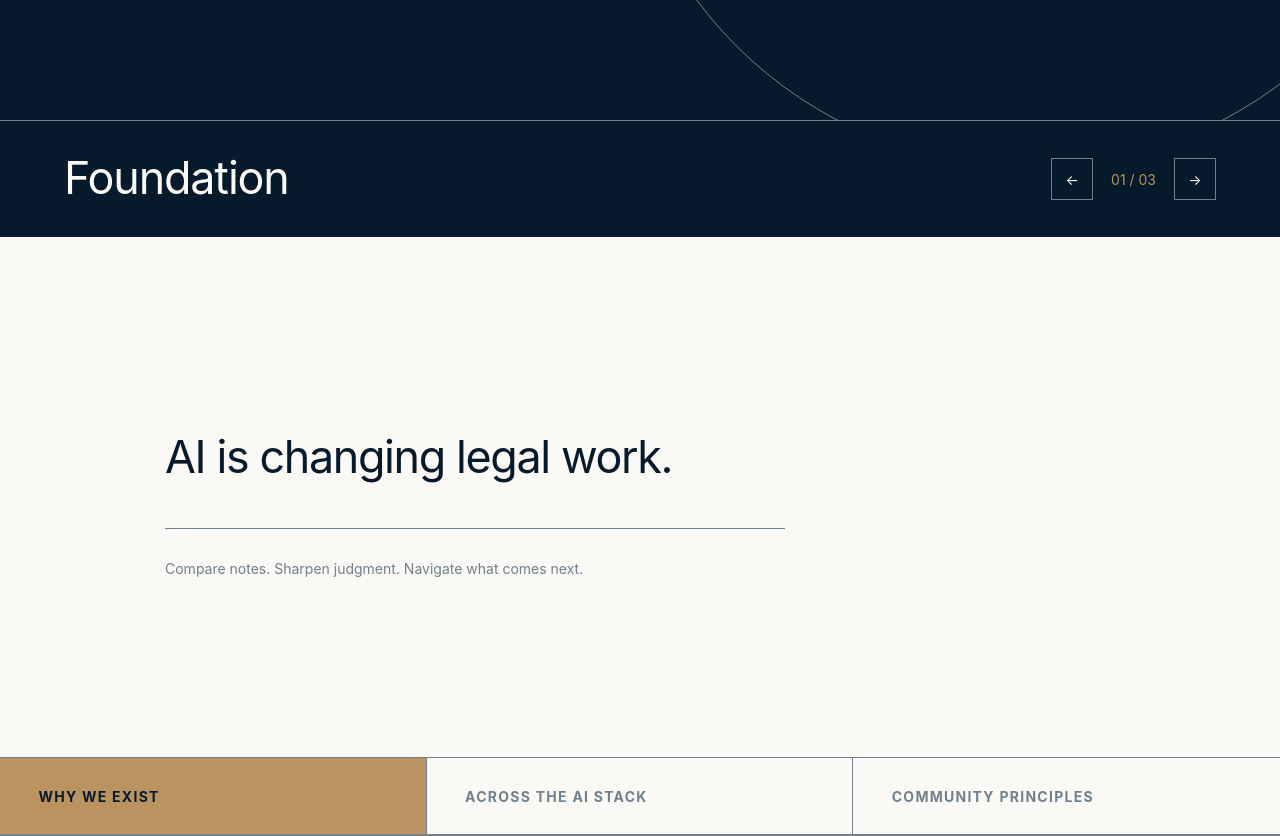
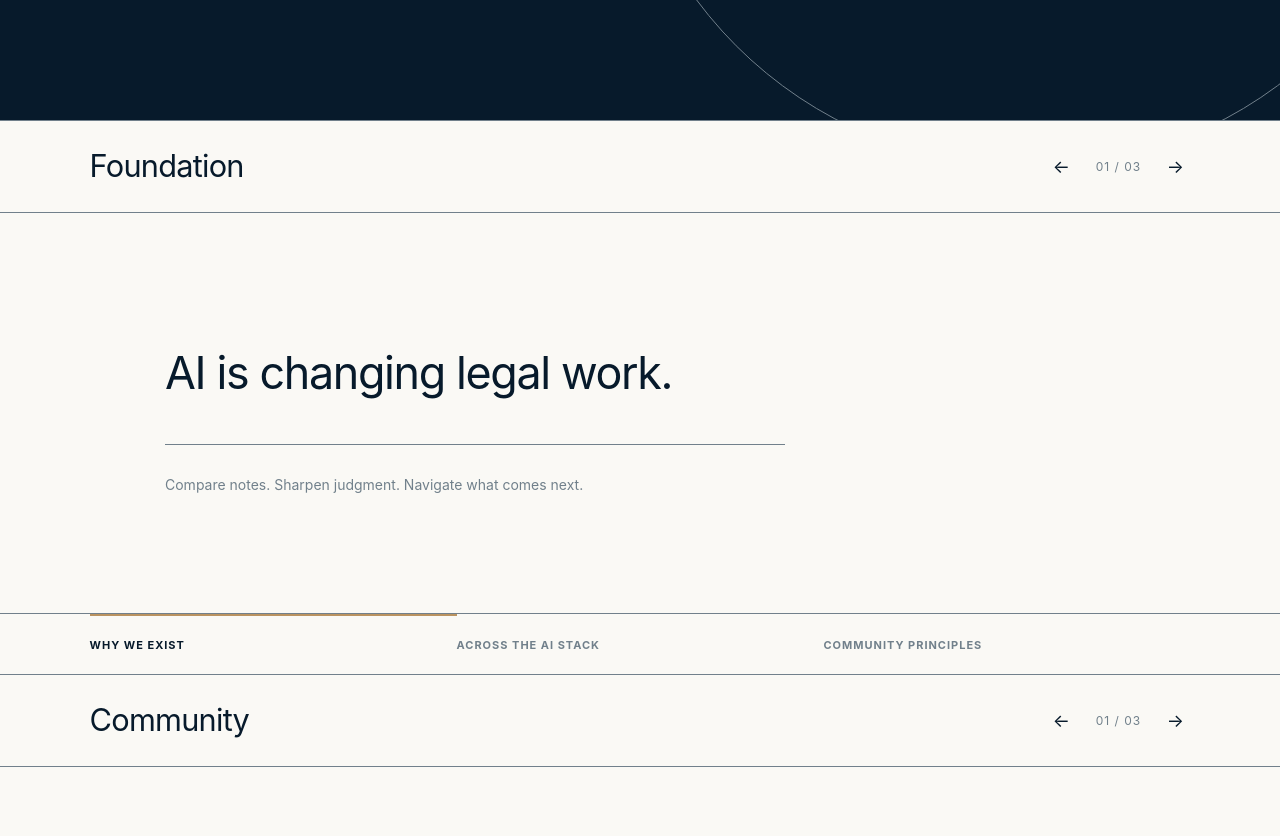
Before and after one commit to steveny1989/agicounsel, a Next.js app: page / in a window 1280 px wide. Shown: the part 680-1516 px from the top of the page. Built offline with nearby package versions, Linux system fonts and the light colour scheme.

Commit message:
Simplify carousel visual structure

```diff
--- a/app/globals.css
+++ b/app/globals.css
@@ -63,25 +63,27 @@ nav .nav-join { border-bottom: 1px solid var(--gray); padding-bottom: 6px; }
 .layer small { color: var(--gray); text-transform: uppercase; letter-spacing: .12em; text-align: right; }
 
 .section-carousel { background: var(--paper); border-top: 1px solid var(--gray); }
-.carousel-bar { min-height: 116px; padding: 24px clamp(24px,5vw,80px); display: flex; justify-content: space-between; align-items: center; gap: 35px; background: var(--navy); color: var(--paper); }
-.carousel-bar h2 { margin: 0; font-size: var(--text-title); font-weight: 400; letter-spacing: -.025em; }
-.carousel-controls { display: flex; align-items: center; gap: 18px; color: var(--gold); white-space: nowrap; }
-.carousel-controls button { width: 42px; height: 42px; border: 1px solid var(--gray); background: none; color: var(--paper); cursor: pointer; transition: color .2s,border-color .2s; }
-.carousel-controls button:hover,.carousel-controls button:focus-visible { color: var(--gold); border-color: var(--gold); }
+.carousel-bar { min-height: 92px; padding: 22px clamp(24px,7vw,110px); display: flex; justify-content: space-between; align-items: center; gap: 35px; background: var(--paper); color: var(--navy); border-bottom: 1px solid var(--gray); }
+.carousel-bar h2 { margin: 0; font-size: clamp(22px,2.4vw,34px); font-weight: 400; letter-spacing: -.025em; }
+.carousel-controls { display: flex; align-items: center; gap: 16px; color: var(--gray); white-space: nowrap; }
+.carousel-controls span { min-width: 52px; text-align: center; font-size: 12px; letter-spacing: .08em; }
+.carousel-controls button { width: 30px; height: 30px; padding: 0; border: 0; background: none; color: var(--navy); cursor: pointer; font-size: 18px; transition: color .2s,transform .2s; }
+.carousel-controls button:hover,.carousel-controls button:focus-visible { color: var(--gold); transform: translateX(-2px); }
+.carousel-controls button:last-child:hover,.carousel-controls button:last-child:focus-visible { transform: translateX(2px); }
 .carousel-stage { position: relative; }
 .carousel-slide { display: none; animation: carouselReveal .45s ease; }
 .carousel-slide.is-active { display: block; }
-.carousel-slide>.section { min-height: 520px; align-content: center; }
-.carousel-slide>.featured-note>.section,.carousel-slide>.principles>.section { min-height: 520px; }
+.carousel-slide>.section { min-height: 400px; align-content: center; }
+.carousel-slide>.featured-note>.section,.carousel-slide>.principles>.section { min-height: 400px; }
 .carousel-simple { grid-template-columns: 1fr; }
 .carousel-simple>div { width: min(100%,950px); margin: 0 auto; }
 .stack-title { max-width: 1180px; margin: 0 auto 36px; padding: 0 24px; }
 .stack-title h2 { margin: 0; font-size: var(--text-title); font-weight: 400; letter-spacing: -.03em; }
-.carousel-slide>.stack-section { min-height: 520px; padding: 70px 0; display: flex; flex-direction: column; justify-content: center; }
-.carousel-tabs { display: grid; grid-template-columns: repeat(3,1fr); border-top: 1px solid var(--gray); border-bottom: 1px solid var(--gray); }
-.carousel-tabs button { min-height: 76px; padding: 18px clamp(16px,3vw,40px); border: 0; border-right: 1px solid var(--gray); background: var(--paper); color: var(--gray); cursor: pointer; text-align: left; text-transform: uppercase; letter-spacing: .09em; font-weight: 700; }
-.carousel-tabs button:last-child { border-right: 0; }
-.carousel-tabs button[aria-selected="true"] { background: var(--gold); color: var(--navy); }
+.carousel-slide>.stack-section { min-height: 500px; padding: 60px 0; display: flex; flex-direction: column; justify-content: center; }
+.carousel-tabs { display: grid; grid-template-columns: repeat(3,1fr); padding: 0 clamp(24px,7vw,110px); border-top: 1px solid var(--gray); }
+.carousel-tabs button { min-height: 60px; padding: 17px 0; border: 0; border-top: 2px solid transparent; background: transparent; color: var(--gray); cursor: pointer; text-align: left; text-transform: uppercase; letter-spacing: .09em; font-size: 11px; font-weight: 700; transition: color .2s,border-color .2s; }
+.carousel-tabs button[aria-selected="true"] { border-top-color: var(--gold); color: var(--navy); }
+.carousel-tabs button:hover { color: var(--navy); }
 @keyframes carouselReveal { from { opacity: 0; transform: translateX(16px); } to { opacity: 1; transform: translateX(0); } }
 
 .work-grid { display: grid; grid-template-columns: 1fr 1fr; border-top: 1px solid var(--gray); border-left: 1px solid var(--gray); }
@@ -115,7 +117,7 @@ nav .nav-join { border-bottom: 1px solid var(--gray); padding-bottom: 6px; }
 .quote-grid.single blockquote { min-height: 245px; }
 
 .principles,.contribute-card,footer { background: var(--navy); color: var(--paper); }
-.principles-simple { min-height: 520px; max-width: 1180px; margin: 0 auto; padding: 70px 24px; display: grid; grid-template-columns: repeat(2,1fr); align-content: center; }
+.principles-simple { min-height: 400px; max-width: 1180px; margin: 0 auto; padding: 55px 24px; display: grid; grid-template-columns: repeat(2,1fr); align-content: center; }
 .principle-keyword { padding: clamp(28px,4vw,48px); border: 1px solid var(--gray); margin: -1px 0 0 -1px; color: var(--paper); font-size: var(--text-title); letter-spacing: -.03em; }
 .principles-inner { padding-top: 110px; padding-bottom: 110px; }
 .section-label-gold,.kicker-gold { color: var(--gold); }
@@ -180,4 +182,6 @@ footer>div a { color: var(--gold); }
 
 @media(max-width:800px){.discussion-grid article{grid-template-columns:1fr}.featured-note-inner{padding-top:75px;padding-bottom:75px}}
 
+@media(max-width:800px){.carousel-bar{min-height:76px;padding:16px 24px}.carousel-bar h2{font-size:21px}.carousel-controls{gap:4px}.carousel-controls button{width:30px;height:30px}.carousel-tabs{padding:0 18px}.carousel-tabs button{min-height:54px;padding:10px 4px;font-size:9px;text-align:center}.carousel-slide>.section{padding-top:58px;padding-bottom:58px}}
+
 @media(prefers-reduced-motion:reduce){html{scroll-behavior:auto}.fade-in{opacity:1;transform:none}.carousel-slide{animation:none}.back-to-top,.site-header{transition:none!important}}
```
